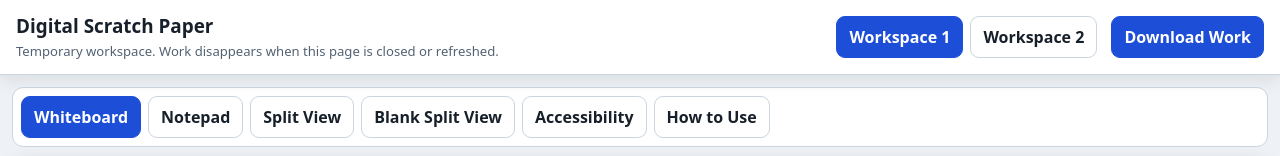
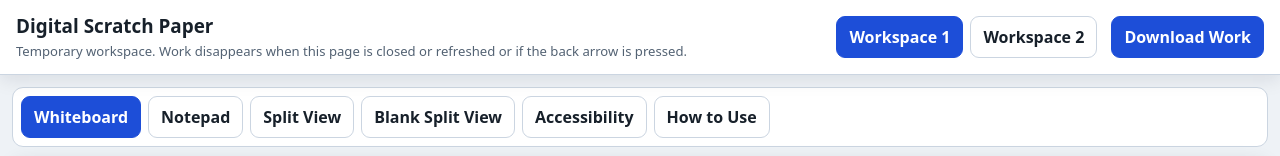
Before and after one commit to digital-scratch-paper/Online-Scratch-Paper, a plain HTML site: page index.html in a window 1280 px wide. Shown: the top 156 px of the page. Drawn offline with Linux system fonts and the light colour scheme.

Commit message:
Add warning about website clearing when back arrow is pressed.

```diff
--- a/index.html
+++ b/index.html
@@ -11,7 +11,7 @@
   <header class="site-header">
     <div class="brand-block">
       <h1>Digital Scratch Paper</h1>
-      <p>Temporary workspace. Work disappears when this page is closed or refreshed.</p>
+      <p>Temporary workspace. Work disappears when this page is closed or refreshed or if the back arrow is pressed.</p>
     </div>
 
     <nav class="question-tabs" aria-label="Exam problem scratchpads">
```
